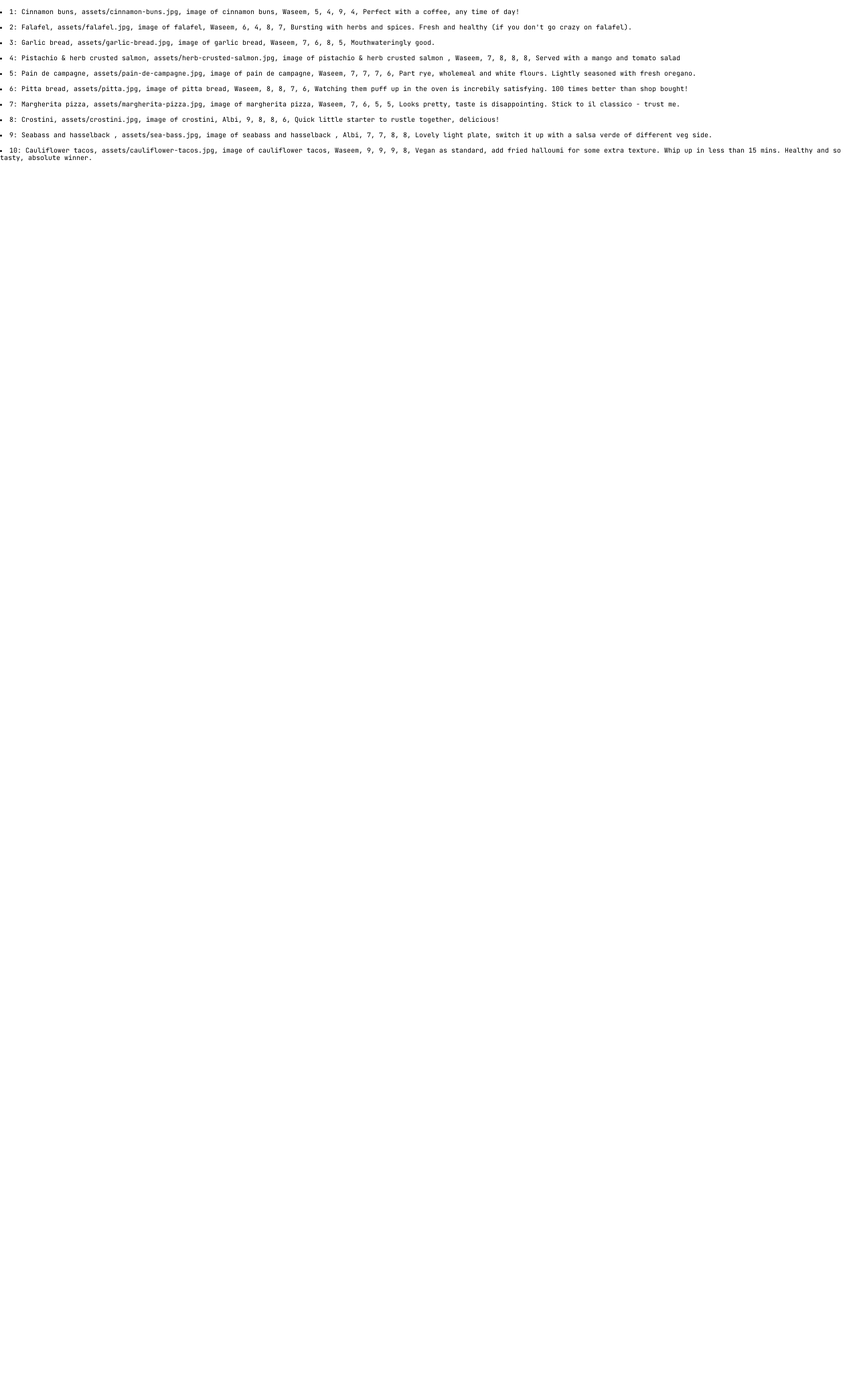
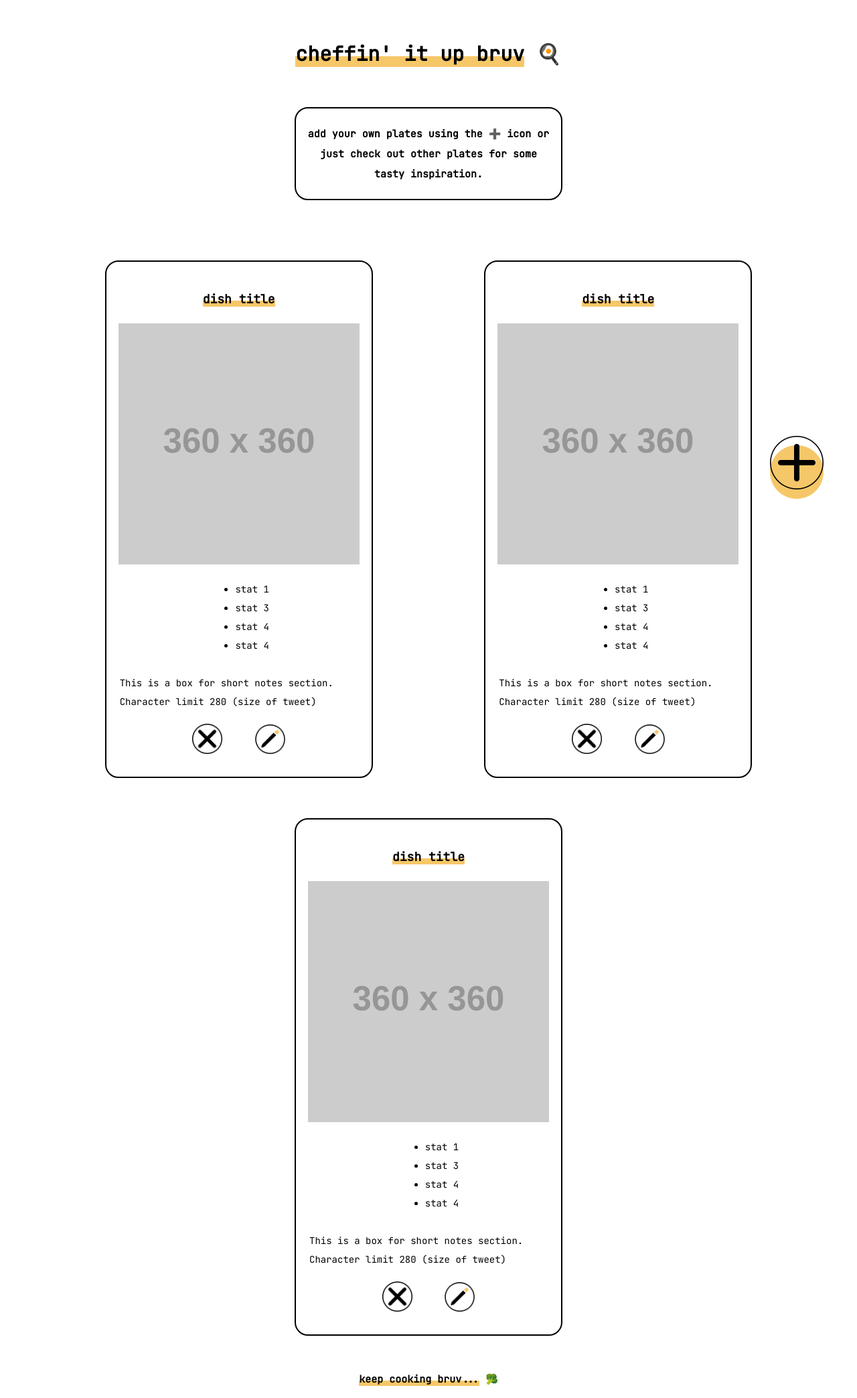
Before and after one commit to waseembrare/collection-project, a PHP site: page / in a window 1280 px wide. Shown: the whole page at 67% size. Before the commit the page ends 241 px from the top, so only its background shows below. Run offline with PHP 8.4, Linux system fonts and the light colour scheme; data comes from the database, SQL or seed files in the repository; both versions use the stored data as it was after the commit; grey boxes labelled with a size stand in for pictures from a placeholder-image service; some libraries are stand-ins or nearby versions.

Commit message:
added delete field to sql. Added icons for buttons and done css styling for page. Flex boxed items in containers and added a colour background to h1, h2 and h3 fields. Added emojis to header and footer, and changed title of html (inc h tag contents).

```diff
--- a/css/styles.css
+++ b/css/styles.css
@@ -9,7 +9,105 @@
 body {
     padding: 0;
     margin: 0;
-    font-family: sans-serif;
     font-family: 'JetBrains Mono', monospace, sans-serif;
-    font-weight: 400;
+    line-height: 2;
 }
+
+::-moz-selection {
+    background: #F4B942CC;
+}
+
+::selection {
+    background: #F4B942CC;
+}
+
+h1 {
+    font-size: 3rem;
+    text-align: center;
+    padding: 20px;
+}
+
+h2 {
+    text-align: center;
+}
+
+
+.highlight {
+    background: linear-gradient(180deg,rgba(255,255,255,0) 60%, #F4B942CC 40%);
+}
+
+h3 {
+    font-size: 1.8rem;
+    /*background: linear-gradient(180deg,rgba(255,255,255,0) 60%, #F4B942 40%);*/
+}
+
+img {
+    min-width: 0;
+    max-width:360px;
+}
+
+.header {
+    margin: auto;
+    padding-bottom: 10px;
+    padding-top: 10px;
+    text-align: center;
+}
+
+.footer {
+    display: inline-block;
+    margin-bottom: 60px;
+    padding-top: 20px;
+    text-align: center;
+    height: 100px;
+    font-size: 4rem;
+}
+
+.site-intro {
+    margin: auto auto 60px auto;
+    text-align: center;
+    padding: 10px;
+    border: black solid 2px;
+    border-radius: 20px;
+    max-width: 400px;
+}
+
+.items-outer-container {
+    display: flex;
+    flex-direction: row;
+    flex-wrap: wrap;
+    margin: 20px;
+    justify-content: space-evenly;
+}
+
+.collection-item-container {
+    margin: 30px;
+    padding: 20px;
+    display: flex;
+    flex-direction: column;
+    align-items: center;
+    border: black solid 2px;
+    border-radius: 20px;
+    max-width: 400px;
+    justify-content: space-between;
+    font-size: 1.4rem;
+}
+
+.icon {
+    margin: 5px 20px 5px 20px;
+    width: 4.5rem;
+}
+
+.action-icon {
+    position: fixed;
+    bottom: 50px;
+    right: 50px;
+    max-width: 80px;
+}
+
+.icon-animation {
+    transition: all .4s ease-in-out;
+}
+
+.icon-animation:hover {
+    transform: scale(1.2);
+}
--- a/index.php
+++ b/index.php
@@ -1,17 +1,19 @@
 <?php
 
-$db = new PDO('mysql:host=db; dbname=food-collection', 'root', 'password');
-$query = $db->prepare("SELECT * FROM `food`;");
-$query->setFetchMode(PDO::FETCH_ASSOC);
-$query->execute();
+//$db = new PDO('mysql:host=db; dbname=food-collection', 'root', 'password');
+//$query = $db->prepare("SELECT * FROM `food`;");
+//$query->setFetchMode(PDO::FETCH_ASSOC);
+//$query->execute();
+//
+//$recipes = $query->fetchAll();
 
-$results = $query->fetchAll();
+//'<ul>';
+//foreach ($recipes as $fields) {
+//    echo '<br>';
+//    echo '<li>' . $row["id"] . ": " . $row["dish_name"]. ", " . $row["image_url"]. ", ". $row["alt_tag"]. ", ". $row["food_creator"]. ", ". $row["ease_factor"]. ", ". $row["speed_factor"]. ", ". $row["taste_factor"]. ", ". $row["health_factor"]. ", ". $row["notes"]. '</li>';
+//</ul>
+//}
 
-'<ul>';
-foreach ($results as $row) {
-    echo '<br>';
-    echo '<li>' . $row["id"] . ": " . $row["dish_name"]. ", " . $row["image_url"]. ", ". $row["alt_tag"]. ", ". $row["food_creator"]. ", ". $row["ease_factor"]. ", ". $row["speed_factor"]. ", ". $row["taste_factor"]. ", ". $row["health_factor"]. ", ". $row["notes"]. '</li>';
-}
 
 ?>
 
@@ -19,13 +21,113 @@
 <html lang="en-GB">
 <head>
     <meta charset="UTF-8">
-        <title>Food Collection App</title>
+    <title>cheffin' it up bruv</title>
     <link rel="preconnect" href="https://fonts.gstatic.com">
     <link href="https://fonts.googleapis.com/css2?family=JetBrains+Mono&display=swap" rel="stylesheet">
     <link rel="stylesheet" type="text/css" href="css/normalize.css" />
     <link rel="stylesheet" type="text/css" href="css/styles.css">
 </head>
+
 <body>
+    <nav>
+        <div class="header">
+            <h1><span class="highlight">cheffin' it up bruv</span> &#127859</h1>
+        </div>
+    </nav>
+    <div class="site-intro">
+        <h2>add your own plates using the &#x2795 icon or just check out other plates for some tasty inspiration.</h2>
+    </div>
+<?//
+//    foreach($recipes as $field) {
+//        print "<div class="collection-item-container">";
+//    }
+//    ?>
 
+    <div class="items-outer-container">
+        <div class="collection-item-container">
+            <div class="item-title">
+                <h3><span class="highlight">dish title</h3>
+            </div>
+            <div class="item-image">
+                <img src="https://dummyimage.com/360x360/999999/fff.jpg">
+            </div>
+            <div class="item-stats">
+                <ul>
+                    <li>stat 1</li>
+                    <li>stat 3</li>
+                    <li>stat 4</li>
+                    <li>stat 4</li>
+                </ul>
+            </div>
+            <div class="item-notes">
+                <p>This is a box for short notes section. Character limit 280 (size of tweet)</p>
+            </div>
+            <div class="item-icons">
+                <div class="icon-container">
+                    <img class="icon icon-animation" src="assets/delete-icon-v2.png">
+                    <img class="icon icon-animation" src="assets/edit-icon-v2.png">
+                </div>
+            </div>
+        </div>
+
+        <div class="collection-item-container">
+            <div class="item-title">
+                <h3><span class="highlight">dish title</h3>
+            </div>
+            <div class="item-image">
+                <img src="https://dummyimage.com/360x360/999999/fff.jpg">
+            </div>
+            <div class="item-stats">
+                <ul>
+                    <li>stat 1</li>
+                    <li>stat 3</li>
+                    <li>stat 4</li>
+                    <li>stat 4</li>
+                </ul>
+            </div>
+            <div class="item-notes">
+                <p>This is a box for short notes section. Character limit 280 (size of tweet)</p>
+            </div>
+            <div class="item-icons">
+                <div class="icon-container">
+                    <img class="icon icon-animation" src="assets/delete-icon-v2.png">
+                    <img class="icon icon-animation" src="assets/edit-icon-v2.png">
+                </div>
+            </div>
+        </div>
+
+        <div class="collection-item-container">
+            <div class="item-title">
+                <h3><span class="highlight">dish title</h3>
+            </div>
+            <div class="item-image">
+                <img src="https://dummyimage.com/360x360/999999/fff.jpg">
+            </div>
+            <div class="item-stats">
+                <ul>
+                    <li>stat 1</li>
+                    <li>stat 3</li>
+                    <li>stat 4</li>
+                    <li>stat 4</li>
+                </ul>
+            </div>
+            <div class="item-notes">
+                <p>This is a box for short notes section. Character limit 280 (size of tweet)</p>
+            </div>
+            <div class="item-icons">
+                <div class="icon-container">
+                    <img class="icon icon-animation" src="assets/delete-icon-v2.png">
+                    <img class="icon icon-animation" src="assets/edit-icon-v2.png">
+                </div>
+            </div>
+        </div>
+
+    </div>
+    <div class="add-item-button">
+        <img class="action-icon icon-animation" src="assets/plus-icon-v2.png">
+    </div>
+    <footer>
+        <h2><span class="highlight">keep cooking bruv...</span> &#129382</h2>
+    </footer>
 </body>
 </html>
```
Also changed, not shown: food-collection_2021-02-08.sql (+13 -12 lines), assets/delete-icon-v2.png (added), assets/delete-icon.png (added), assets/edit-icon-v2.png (added), assets/edit-icon.png (added), assets/plus-icon-v2.png (added), assets/plus-icon.png (added), assets/return-icon-v2.png (added), assets/return-icon.png (added). Lines whose indentation alone changed are shown as unchanged.
